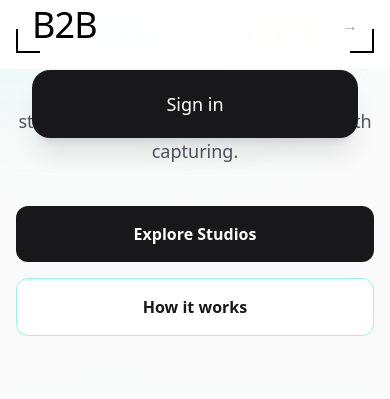
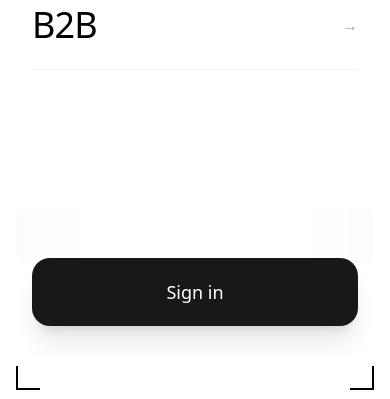
Before and after one commit to viktor-codes/zaframe, a Next.js app in the folder frontend/: page / in a window 390 px wide. Both pictures are taken after a click on the button "Open menu". Shown: the part 355-754 px from the top of the page. Built offline with nearby package versions, Linux system fonts and the light colour scheme; no server answers.

Commit message:
fix the mobile menu

```diff
--- a/frontend/src/features/navigation/components/MobileMenu.tsx
+++ b/frontend/src/features/navigation/components/MobileMenu.tsx
@@ -41,14 +41,14 @@ export const MobileMenu = ({
               duration: 0.3,
               ease: "linear",
             }}
-            className="fixed left-0 right-0 top-25 z-30 flex h-[calc(50vh-100px)] flex-col bg-white/90 backdrop-blur-2xl md:hidden"
+            className="fixed left-0 right-0 top-25 z-30 flex h-[calc(90vh-100px)] flex-col bg-white/90 backdrop-blur-2xl md:hidden"
           />
           <motion.div
             initial={{ y: "-100%" }}
             animate={{ y: 0 }}
             exit={{ y: "-100%" }}
             transition={{ duration: 0.3, ease: "linear" }}
-            className="fixed inset-x-0 z-30 flex h-[calc(50vh-100px)] flex-col bg-white/70 backdrop-blur-2xl md:hidden"
+            className="fixed inset-x-0 z-30 flex h-[calc(90vh-100px)] flex-col bg-white/70 backdrop-blur-2xl md:hidden"
           >
             <div className="absolute inset-4 pointer-events-none">
               <motion.div
```
